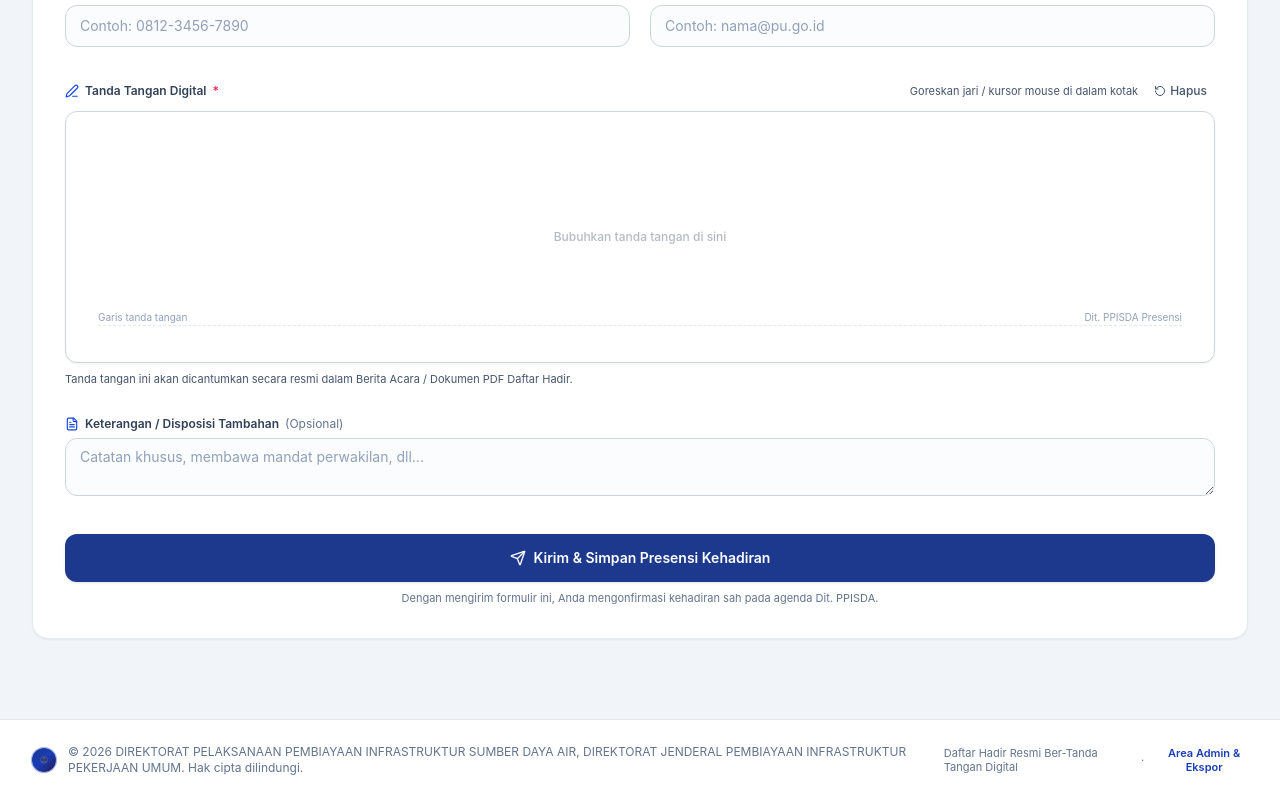
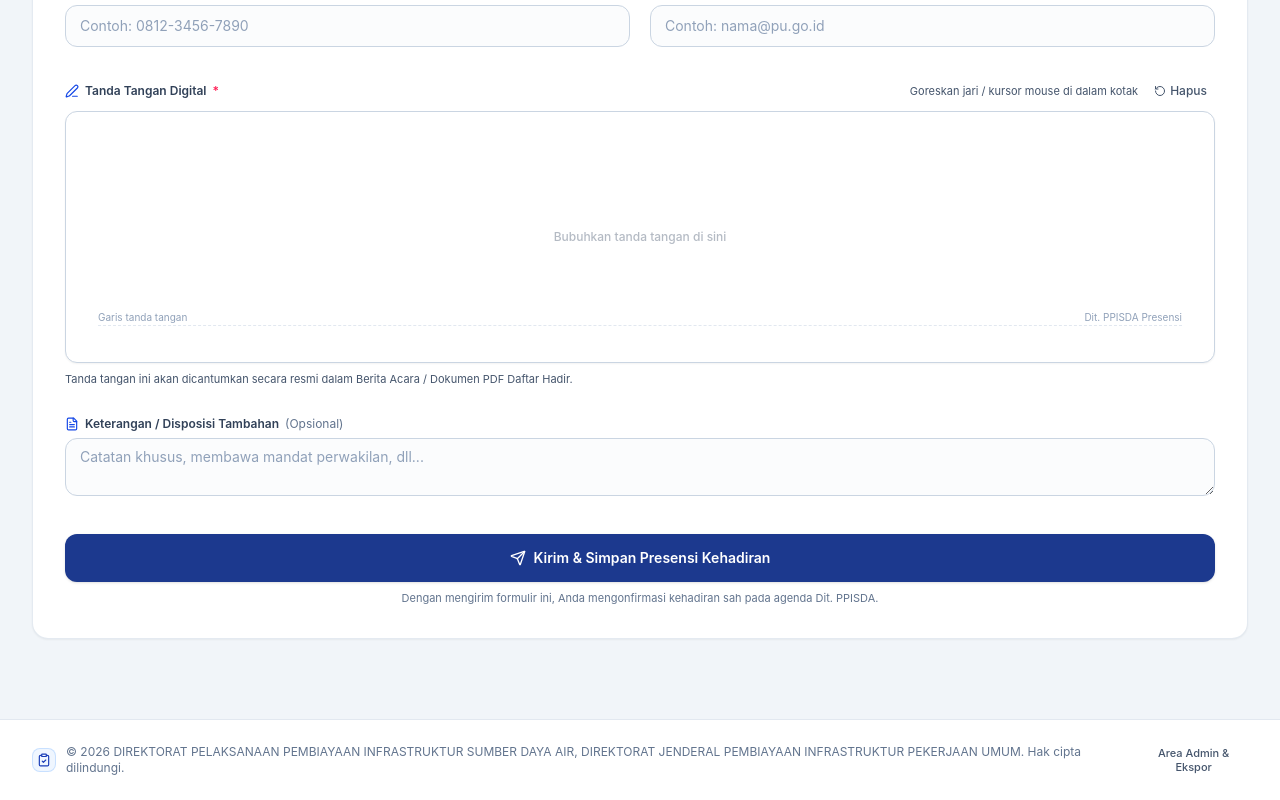
Before and after one commit to muchlists/Absensi-Rapat-Zoom-PPISDA-2026, a React (Vite) app: page / in a window 1280 px wide. Shown: the part 632-1432 px from the top of the page. Built offline with nearby package versions, Linux system fonts and the light colour scheme.

Commit message:
fix: hapus teks daftar hadir resmi di footer dan ganti logo dengan ikon absensi

```diff
--- a/src/App.tsx
+++ b/src/App.tsx
@@ -6,7 +6,8 @@
 import React, { useState, useEffect, useMemo } from 'react';
 import {
   Lock,
-  ClipboardList
+  ClipboardList,
+  ClipboardCheck
 } from 'lucide-react';
 import { Meeting, AttendanceRecord, AdminSettings } from './types';
 import {
@@ -244,20 +245,20 @@ export default function App() {
       {/* FOOTER */}
       <footer className="no-print bg-white border-t border-slate-200 mt-12 py-6 text-xs text-slate-500">
         <div className="max-w-7xl mx-auto px-4 sm:px-6 lg:px-8 flex flex-col sm:flex-row items-center justify-between gap-4">
-          <div className="flex items-center gap-3">
-            <OfficialLogo size={24} />
+          <div className="flex items-center gap-2.5">
+            <div className="w-6 h-6 rounded-lg bg-blue-50 border border-blue-200/80 text-blue-800 flex items-center justify-center shrink-0">
+              <ClipboardCheck className="w-3.5 h-3.5" />
+            </div>
             <span>
               &copy; {new Date().getFullYear()} {settings.institutionName}. Hak cipta dilindungi.
             </span>
           </div>
 
-          <div className="flex items-center gap-4 text-[11px]">
-            <span>Daftar Hadir Resmi Ber-Tanda Tangan Digital</span>
-            <span>·</span>
+          <div className="flex items-center text-[11px]">
             <button
               type="button"
               onClick={handleOpenAdmin}
-              className="text-blue-800 hover:underline font-semibold"
+              className="text-slate-600 hover:text-blue-900 hover:underline font-medium transition-colors"
             >
               Area Admin & Ekspor
             </button>
```
